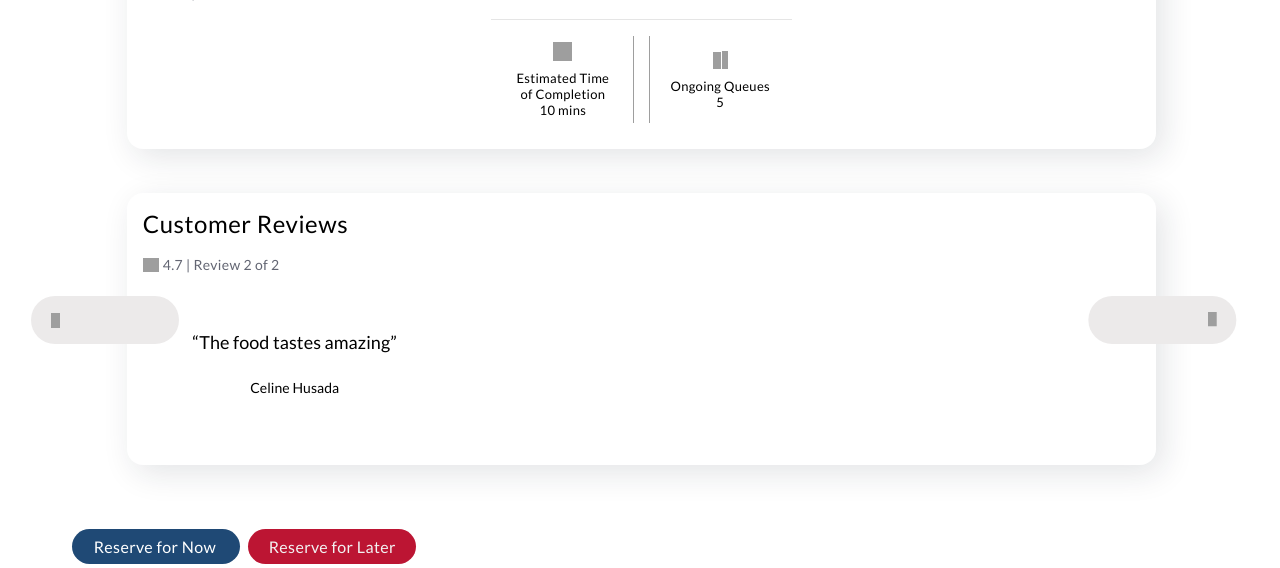
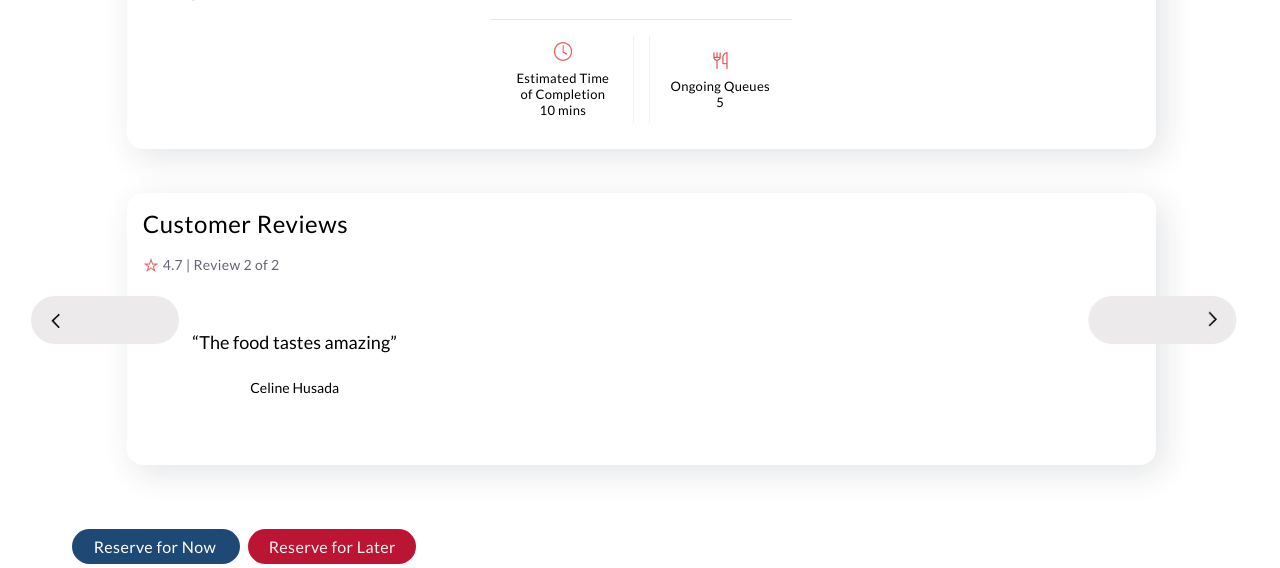
Before and after one commit to Andrew-FungKinHo/Dynamic-Queuing-Solution, a Django app: page /customer-review-2/ in a window 1280 px wide. Shown: the part 275-843 px from the top of the page. Run offline with Django 3.2, Linux system fonts and the light colour scheme; grey boxes are pictures that could not be loaded.

Commit message:
fix customer-review-2 page

```diff
--- a/customerview/templates/customerview/customer-review-2.html
+++ b/customerview/templates/customerview/customer-review-2.html
@@ -530,15 +530,15 @@
   <body style="margin: 0; background: rgba(255, 255, 255, 1)">
     <input type="hidden" id="anPageName" name="page" value="customer-review-2" />
     <div class="customer-review-2 screen">
-      <img class="image-C61RwL" src="../static/imagesimage-4@2x.png" />
+      <img class="image-C61RwL" src="../static/images/image-4@2x.png" />
       <a href="../dine-in-homepage">
         <div class="frame-91-C61RwL">
           <div class="icons-chevron-circle-left-cAS6cI">
-            <img class="vector-5ZdbCO" src="../static/imagesvector-2@2x.png" />
+            <img class="vector-5ZdbCO" src="../static/images/vector-2@2x.png" />
           </div></div
       ></a>
       <div class="frame-108-C61RwL">
-        <div class="icons-heart-r784aF"><img class="vector-omL0iP" src="../static/imagesvector-21@2x.png" /></div>
+        <div class="icons-heart-r784aF"><img class="vector-omL0iP" src="../static/images/vector-21@2x.png" /></div>
       </div>
       <div class="frame-15-C61RwL">
         <div class="frame-59-UxBYl8">
@@ -548,7 +548,7 @@
           <div class="catalog-title-gxUlda lato-medium-black-24px">Pizza Hut - Tai Po</div>
           <div class="frame-103-gxUlda">
             <div class="frame-105-KrK64D">
-              <div class="icons-heart-EfxdCJ"><img class="vector-YSHuFF" src="../static/imagesvector-10@2x.png" /></div>
+              <div class="icons-heart-EfxdCJ"><img class="vector-YSHuFF" src="../static/images/vector-10@2x.png" /></div>
               <div class="text-EfxdCJ lato-normal-shuttle-gray-14px">250 | 67 Reviews</div>
             </div>
           </div>
@@ -556,17 +556,17 @@
         <div class="section-group-UxBYl8">
           <div class="time-33ETKy">
             <div class="icons-clock-ZYmOov">
-              <img class="vector-jXozx1" src="../static/imagesvector-11@2x.png" />
-              <img class="vector-CbZDLF" src="../static/imagesvector-12@2x.png" />
+              <img class="vector-jXozx1" src="../static/images/vector-11@2x.png" />
+              <img class="vector-CbZDLF" src="../static/images/vector-12@2x.png" />
             </div>
             <div class="text-ZYmOov lato-normal-black-13px">Estimated Time<br />of Completion<br />10 mins</div>
           </div>
-          <img class="separator-33ETKy" src="../static/imagesseparator@2x.png" />
-          <img class="separator-jJjxo5" src="../static/imagesseparator@2x.png" />
+          <img class="separator-33ETKy" src="../static/images/separator@2x.png" />
+          <img class="separator-jJjxo5" src="../static/images/separator@2x.png" />
           <div class="dificulty-33ETKy">
             <div class="icons-restaurant-GS14PN">
-              <img class="vector-Ijusss" src="../static/imagesvector-13@2x.png" />
-              <img class="vector-FaLPvV" src="../static/imagesvector-14@2x.png" />
+              <img class="vector-Ijusss" src="../static/images/vector-13@2x.png" />
+              <img class="vector-FaLPvV" src="../static/images/vector-14@2x.png" />
             </div>
             <div class="text-GS14PN lato-normal-black-13px">Ongoing Queues<br />5</div>
           </div>
@@ -576,7 +576,7 @@
         <div class="frame-59-XZ5Sep">
           <div class="catalog-title-mXNFQL lato-medium-black-24px">Customer Reviews</div>
           <div class="frame-103-mXNFQL">
-            <img class="star-1-0V1zOZ" src="../static/imagesstar-1@2x.png" />
+            <img class="star-1-0V1zOZ" src="../static/images/star-1@2x.png" />
             <div class="text-0V1zOZ lato-normal-shuttle-gray-14px">&nbsp;&nbsp;&nbsp;&nbsp;4.7 | Review 2 of 2</div>
             <div class="frame-105-0V1zOZ"></div>
           </div>
@@ -591,13 +591,13 @@
       <a href="../customer-review-1">
         <div class="frame-110-C61RwL">
           <div class="icons-chevron-circle-left-kCCLUD">
-            <img class="vector-TakDQd" src="../static/imagesvector-2@2x.png" />
+            <img class="vector-TakDQd" src="../static/images/vector-2@2x.png" />
           </div></div
       ></a>
       <a href="../customer-review-1">
         <div class="frame-111-C61RwL">
           <div class="icons-chevron-circle-left-SI16of">
-            <img class="vector-hxdeBm" src="../static/imagesvector-16@2x.png" />
+            <img class="vector-hxdeBm" src="../static/images/vector-16@2x.png" />
           </div></div
       ></a>
       <div class="frame-94-C61RwL">
@@ -615,13 +615,13 @@
         </div>
       </div>
       <div class="bars-status-bar-i-phone-light-C61RwL">
-        <img class="cellular-connection-klngK9" src="../static/imagescellular-connection@2x.png" />
+        <img class="cellular-connection-klngK9" src="../static/images/cellular-connection@2x.png" />
         <div class="battery-klngK9">
-          <img class="cap-JVhWJP" src="../static/imagescap@2x.png" />
+          <img class="cap-JVhWJP" src="../static/images/cap@2x.png" />
           <div class="border-JVhWJP border-1px-port-gore"></div>
           <div class="capacity-JVhWJP"></div>
         </div>
-        <img class="wifi-klngK9" src="../static/imageswifi@2x.png" />
+        <img class="wifi-klngK9" src="../static/images/wifi@2x.png" />
       </div>
       <div class="time-style-C61RwL"><div class="time-uYGxHG lato-black-port-gore-15px">9:41</div></div>
     </div>
--- a/customerview/urls.py
+++ b/customerview/urls.py
@@ -2,10 +2,10 @@ from django.urls import path
 from . import views
 
 urlpatterns = [
-    path('', views.home),
-    path('customer/', views.customer),
-    path('merchant/', views.merchant),
-    path('delivery/', views.delivery),
+    path('', views.dineInHomepage),
+    # path('customer/', views.customer),
+    # path('merchant/', views.merchant),
+    # path('delivery/', views.delivery),
     path('order/', views.order),
 
 
--- a/customerview/views.py
+++ b/customerview/views.py
@@ -23,17 +23,17 @@ def getETA(origin, destination):
     except :
         return -1
 
-def home(request):
-    return render(request,'customerview/home.html')
+# def home(request):
+#     return render(request,'customerview/home.html')
 
-def customer(request):
-    return render(request,'customerview/customer.html')
+# def customer(request):
+#     return render(request,'customerview/customer.html')
 
-def merchant(request):
-    return render(request,'customerview/merchant.html')
+# def merchant(request):
+#     return render(request,'customerview/merchant.html')
 
-def delivery(request):
-    return render(request,'customerview/delivery.html')
+# def delivery(request):
+#     return render(request,'customerview/delivery.html')
 
 def order(request):
     # orders = Order.save)
```
